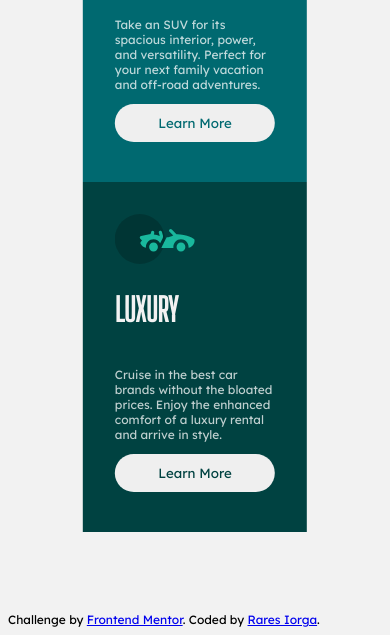
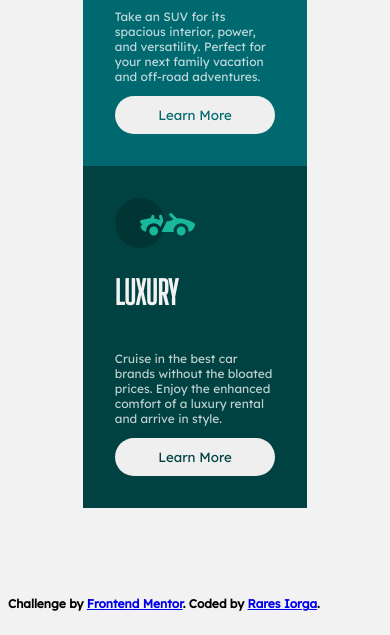
Before and after one commit to RaresIorga/3-column-preview-card-component, a plain HTML site: page index.html in a window 390 px wide. Shown: the part 527-1162 px from the top of the page. Drawn offline with Linux system fonts and the light colour scheme.

Commit message:
Margin and h1 implement

```diff
--- a/index.html
+++ b/index.html
@@ -42,8 +42,9 @@
   </main>
   <footer>
     <div class="attribution">
-    Challenge by <a href="https://www.frontendmentor.io?ref=challenge" target="_blank">Frontend Mentor</a>.
-    Coded by <a href="https://github.com/RaresIorga">Rares Iorga</a>.
+      <h1>Challenge by <a href="https://www.frontendmentor.io?ref=challenge" target="_blank">Frontend Mentor</a>.
+      Coded by <a href="https://github.com/RaresIorga">Rares Iorga</a>.
+      </h1>
     </div>
   </footer>
 </body>
--- a/style.css
+++ b/style.css
@@ -3,6 +3,9 @@ body{
     font-size: 0.75rem;
     font-family: "Lexend Deca";
     color: hsla(0, 0%, 100%, 0.75);
+}
+h1{
+    font-size: 0.75rem;
 }
 h2{
     font-family: "Big Shoulders Display";
@@ -10,10 +13,7 @@ h2{
     color: hsl(0, 0%, 95%)
 }
 main{
-    position:absolute;
-    left:50%;
-    top:50%;
-    transform: translate(-50%, -50%);
+    margin:10rem auto;
     display:flex;
     width: 60%;
     min-height: 25rem;
@@ -30,9 +30,7 @@ img{
     width: 5rem;
 }
 .container button{
-    position: absolute;
-    bottom: 0;
-    margin-bottom: 5%;
+    margin-top: auto;
     font-family: "Lexend Deca";
     padding:0.7rem 1rem;
     border:none;
@@ -83,10 +81,8 @@ footer {
 @media screen and (max-width:700px) {
     main{
         flex-direction:column;
-        position: relative;
         min-height: fit-content;
-        top:0;
-        transform: translate(-50%, 0);
+        margin:auto;
     }
     .container{
         min-height: fit-content;
@@ -100,3 +96,10 @@ footer {
         bottom: 0;
       }
 }
+@media (max-height:700px){
+    footer {
+        padding-top:5rem;
+        position: relative;
+        bottom: 0;
+      }
+}
```
